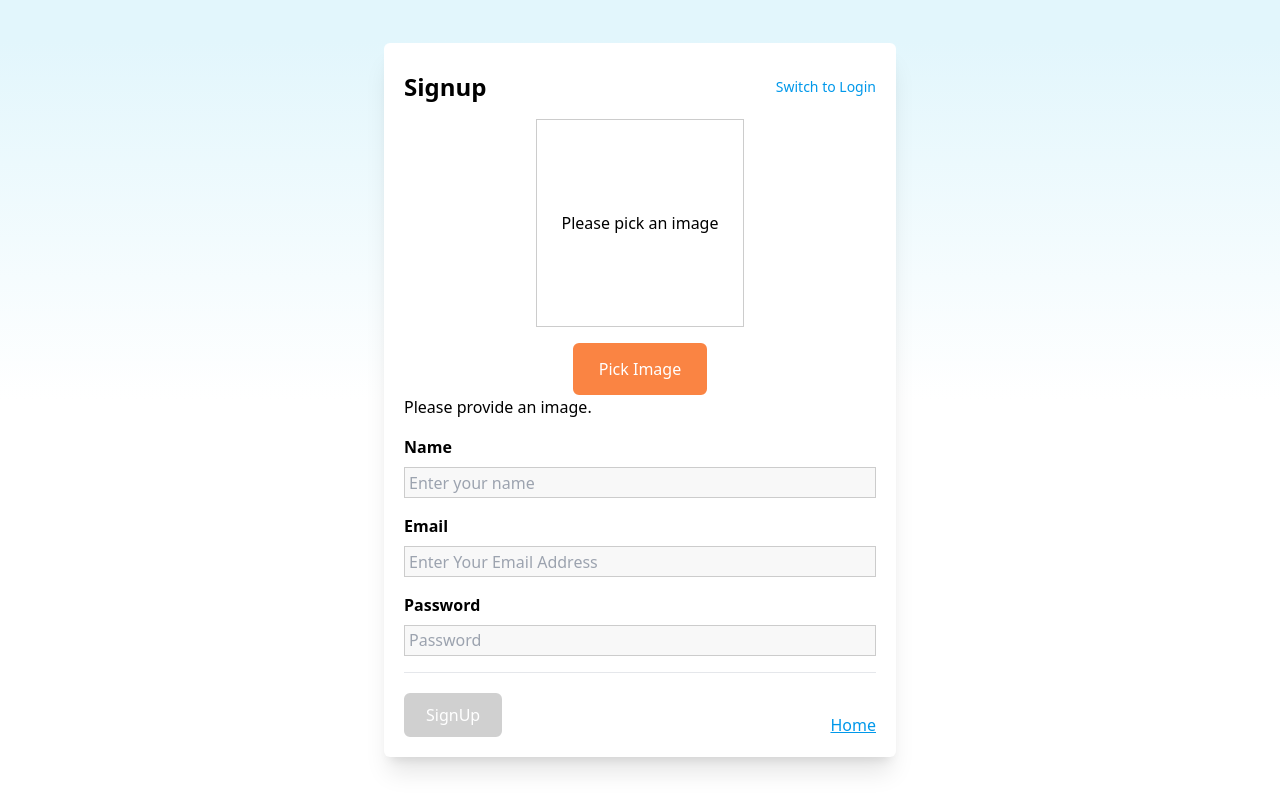
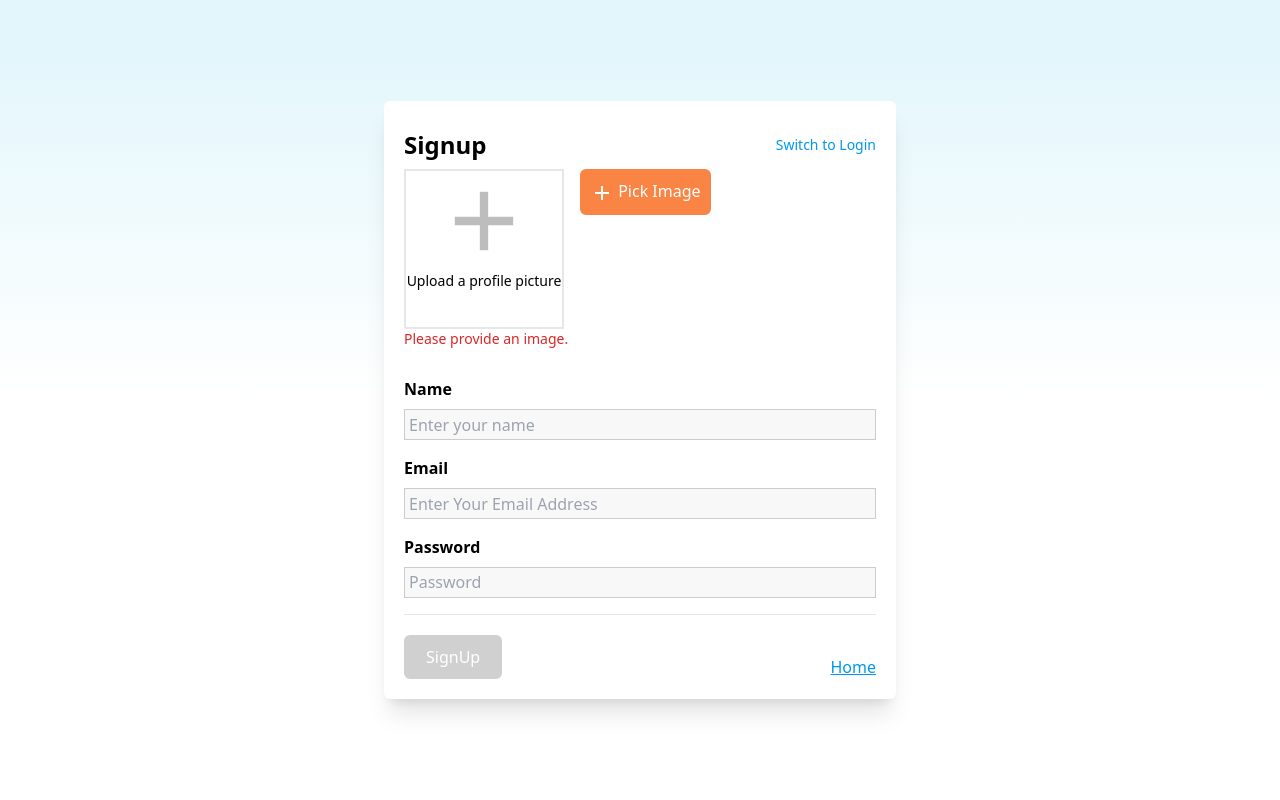
Before and after one commit to DhanushkaNP/Share-places, a React (Create React App) app in the folder FRONTEND/: page /signup in a window 1280 px wide. Built offline with nearby package versions, Linux system fonts and the light colour scheme; the HTML template or start-up script is replaced by a standard one.

Commit message:
Change some styles in ImageUpload.jsx and used new placeholder prop value

```diff
--- a/FRONTEND/src/shared/components/FormElements/ImageUpload.jsx
+++ b/FRONTEND/src/shared/components/FormElements/ImageUpload.jsx
@@ -1,6 +1,7 @@
 import { useEffect, useRef, useState } from "react";
 import Button from "./Button";
-import "./ImageUpload.css";
+import AddIcon from "@mui/icons-material/Add";
+// import "./ImageUpload.css";
 
 function ImageUpload(props) {
   const [file, setFile] = useState();
@@ -40,26 +41,50 @@ function ImageUpload(props) {
   }
 
   return (
-    <div className="form-control">
+    <div>
       <input
         id={props.id}
         ref={filePickerRef}
-        style={{ display: "none" }}
+        className=" hidden"
         type="file"
         accept=".jpg,.png,.jpeg"
         onChange={pickHandler}
       />
-      <div className={`image-upload ${props.center && "center"}`}>
-        <div className="image-upload__preview">
-          {previewUrl && <img src={previewUrl} alt="Preview" />}
-          {!previewUrl && <p>Please pick an image </p>}
+      <div className="flex gap-4">
+        <div className=" border-2 w-40 h-40">
+          {previewUrl && (
+            <img
+              src={previewUrl}
+              className=" w-full h-full object-cover"
+              alt="Preview"
+            />
+          )}
+          {!previewUrl && (
+            <div className=" flex flex-col justify-center items-center">
+              <AddIcon sx={{ fontSize: 100 }} color="disabled" />
+              <p className=" text-sm font-light text-center">
+                {props.placeholder}
+              </p>
+            </div>
+          )}
         </div>
 
-        <Button type="button" onClick={pickImageHandler}>
-          Pick Image
+        <Button
+          type="button"
+          onClick={pickImageHandler}
+          className=" h-min !p-2"
+        >
+          <p>
+            <AddIcon color="disabled" sx={{ color: "white" }} />
+            <span> Pick Image</span>
+          </p>
         </Button>
       </div>
-      {!isValid && props.errorText}
+      {!isValid && (
+        <p className="text-red-600 pb-3 text-sm font-light">
+          {props.errorText}
+        </p>
+      )}
     </div>
   );
 }
```
